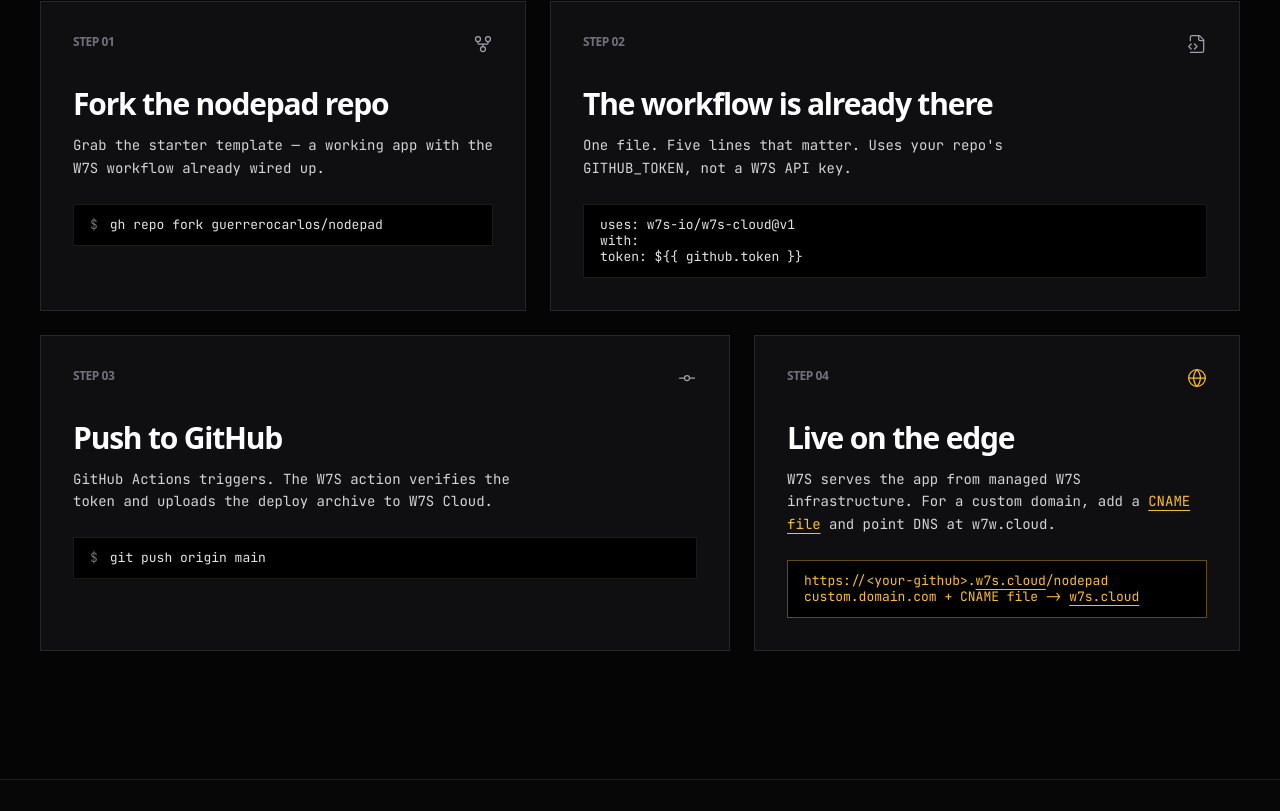
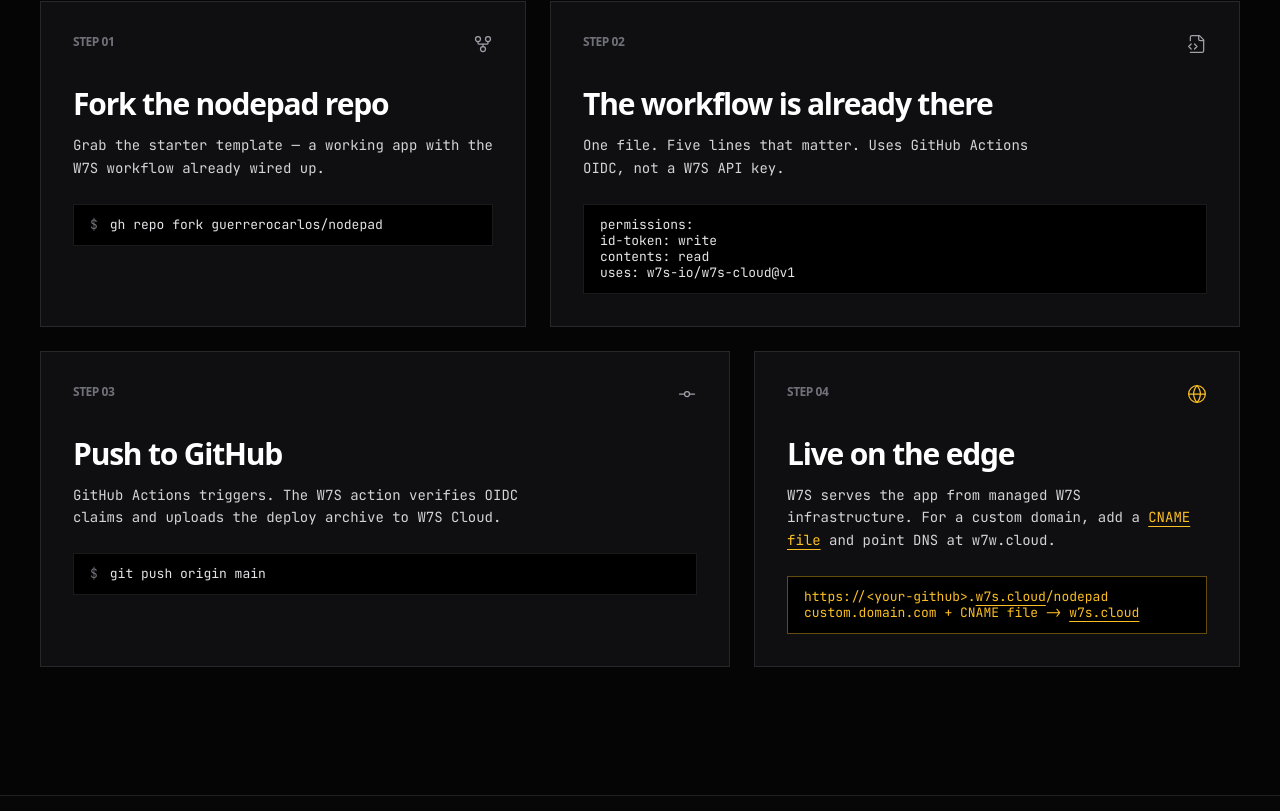
Before and after one commit to w7s-io/docs, a React (Create React App) app in the folder landing/: page / in a window 1280 px wide. Shown: the part 1249-2060 px from the top of the page. Built offline with nearby package versions, Linux system fonts and the light colour scheme; a web font is replaced by a local one.

Commit message:
Document GitHub OIDC deploy auth

```diff
--- a/landing/src/components/landing/Comparison.jsx
+++ b/landing/src/components/landing/Comparison.jsx
@@ -11,7 +11,7 @@
     icon: Github,
     eyebrow: <W7SCloudLink className="text-amber-400 hover:text-amber-300" />,
     title: "Repo-native deploys",
-    desc: "Best when the GitHub repo should own the deploy path. The workflow uses GITHUB_TOKEN, W7S hosts the runtime, and usage tracking is built in.",
+    desc: "Best when the GitHub repo should own the deploy path. The workflow uses GitHub Actions OIDC, W7S hosts the runtime, and usage tracking is built in.",
     tone: "primary",
   },
   {
--- a/landing/src/components/landing/FAQ.jsx
+++ b/landing/src/components/landing/FAQ.jsx
@@ -12,7 +12,7 @@
     a: (
       <>
         No for <W7SCloudLink /> deploys. GitHub Actions builds your app, then
-        the W7S action authenticates with your repo's GITHUB_TOKEN and uploads
+        the W7S action authenticates with GitHub Actions OIDC and uploads
         the deploy output for W7S to serve.
       </>
     ),
--- a/landing/src/components/landing/Hero.jsx
+++ b/landing/src/components/landing/Hero.jsx
@@ -10,6 +10,7 @@
   workflow_dispatch:
 
 permissions:
+  id-token: write
   contents: read
 
 jobs:
@@ -17,15 +18,12 @@
     runs-on: ubuntu-latest
     steps:
       - uses: actions/checkout@v5
-      - uses: w7s-io/w7s-cloud@v1
-        with:
-          token: \${{ github.token }}`;
+      - uses: w7s-io/w7s-cloud@v1`;
 
 const W7S_ACTION = "w7s-io/w7s-cloud@v1";
 const W7S_STEP_LINES = new Set([
   `      - uses: ${W7S_ACTION}`,
-  "        with:",
-  "          token: ${{ github.token }}",
+  "  id-token: write",
 ]);
 
 function CodeLine({ line }) {
--- a/landing/src/components/landing/HowItWorks.jsx
+++ b/landing/src/components/landing/HowItWorks.jsx
@@ -33,15 +33,15 @@
     n: "02",
     icon: FileCode2,
     title: "The workflow is already there",
-    desc: "One file. Five lines that matter. Uses your repo's GITHUB_TOKEN, not a W7S API key.",
-    code: "uses: w7s-io/w7s-cloud@v1\nwith:\n  token: ${{ github.token }}",
+    desc: "One file. Five lines that matter. Uses GitHub Actions OIDC, not a W7S API key.",
+    code: "permissions:\n  id-token: write\n  contents: read\n\nuses: w7s-io/w7s-cloud@v1",
     span: "col-span-12 md:col-span-7",
   },
   {
     n: "03",
     icon: GitCommit,
     title: "Push to GitHub",
-    desc: "GitHub Actions triggers. The W7S action verifies the token and uploads the deploy archive to W7S Cloud.",
+    desc: "GitHub Actions triggers. The W7S action verifies OIDC claims and uploads the deploy archive to W7S Cloud.",
     code: "git push origin main",
     cli: true,
     span: "col-span-12 md:col-span-7",
--- a/landing/src/components/landing/TryItNow.jsx
+++ b/landing/src/components/landing/TryItNow.jsx
@@ -12,7 +12,7 @@
 const OUTPUT = [
   "› Run actions/checkout@v5",
   "› Run w7s-io/w7s-cloud@v1",
-  "› Verifying GitHub token... ok",
+  "› Verifying GitHub OIDC claims... ok",
   "› Uploading deploy archive to W7S Cloud (12.4 kB)...",
   "› Provisioning edge runtime...",
   "› ✓ Deployed in 28.4s",
--- a/landing/src/data/blogArticles.js
+++ b/landing/src/data/blogArticles.js
@@ -33,6 +33,7 @@
   workflow_dispatch:
 
 permissions:
+  id-token: write
   contents: read
 
 jobs:
@@ -40,9 +41,7 @@
     runs-on: ubuntu-latest
     steps:
       - uses: actions/checkout@v5
-      - uses: w7s-io/w7s-cloud@v1
-        with:
-          token: \${{ github.token }}`
+      - uses: w7s-io/w7s-cloud@v1`
       },
       {
         heading: "AI creates speed, GitHub creates ownership",
@@ -270,6 +269,7 @@
   workflow_dispatch:
 
 permissions:
+  id-token: write
   contents: read
 
 jobs:
@@ -277,9 +277,7 @@
     runs-on: ubuntu-latest
     steps:
       - uses: actions/checkout@v5
-      - uses: w7s-io/w7s-cloud@v1
-        with:
-          token: \${{ github.token }}`
+      - uses: w7s-io/w7s-cloud@v1`
       },
       {
         heading: "Keep what matters",
@@ -339,6 +337,7 @@
   workflow_dispatch:
 
 permissions:
+  id-token: write
   contents: read
 
 jobs:
@@ -346,9 +345,7 @@
     runs-on: ubuntu-latest
     steps:
       - uses: actions/checkout@v5
-      - uses: w7s-io/w7s-cloud@v1
-        with:
-          token: \${{ github.token }}`
+      - uses: w7s-io/w7s-cloud@v1`
       },
       {
         heading: "The beginner-friendly recommendation",
@@ -459,7 +456,7 @@
         heading: "The difference is where control lives",
         paragraphs: [
           "Vercel is built around a polished hosted workflow: connect a project, let the platform watch the repo, and manage the rest from a product dashboard. That can feel effortless, especially when a team wants conventional previews and a familiar UI for every project.",
-          "W7S starts from a different premise. The repository and its GitHub Actions workflow should be enough to ship the app. The deploy token is the GitHub token, the archive comes from CI, and the public URL is derived from the GitHub owner and repository.",
+          "W7S starts from a different premise. The repository and its GitHub Actions workflow should be enough to ship the app. GitHub Actions OIDC is the deploy identity, the archive comes from CI, and the public URL is derived from the GitHub owner and repository.",
           "That changes the daily rhythm. A deployment is no longer a thing hidden behind project settings; it is a workflow file someone can review, copy, test, and change in the same pull request as the app."
         ]
       },
@@ -1002,7 +999,7 @@
         heading: "Frontend hosting becomes app hosting",
         paragraphs: [
           "Vercel and Netlify made frontend deployment feel simple: connect a repository, let the platform build it, get a URL, and add functions when the site needs backend behavior.",
-          "W7S keeps the repository-first flow but moves the deploy control plane into GitHub Actions. The workflow builds the app, packages the archive, and deploys with the GitHub token.",
+          "W7S keeps the repository-first flow but moves the deploy control plane into GitHub Actions. The workflow builds the app, packages the archive, and deploys with GitHub Actions OIDC.",
           "That makes release behavior reviewable with the app instead of splitting it between source code and project dashboard settings."
         ]
       },
@@ -1039,7 +1036,7 @@
       {
         heading: "Where W7S competes directly",
         paragraphs: [
-          "W7S competes when the team wants the repository to own the deployment contract. The deploy path is a GitHub Actions workflow, the deploy token is the GitHub token, and the app layout is documented in source rather than hidden behind project dashboard settings.",
+          "W7S competes when the team wants the repository to own the deployment contract. The deploy path is a GitHub Actions workflow, the deploy identity comes from GitHub Actions OIDC, and the app layout is documented in source rather than hidden behind project dashboard settings.",
           "That matters for production review. Build commands, deployment permissions, output directories, native backend entrypoints, environment behavior, storage bindings, queues, schedules, and workflows can all be reviewed beside the application code."
         ],
         sources: [
@@ -1598,7 +1595,7 @@
         paragraphs: [
           "A W7S deploy begins in the place most teams already trust: GitHub Actions. The workflow checks out the code, runs the build, and hands the deployable output to the official action.",
           "The official action packages the deployable directory and posts it to the W7S deploy API with repository, branch, and commit headers.",
-          "W7S verifies the bearer token against GitHub repo access. If the token can read the repository, it can deploy that repository."
+          "W7S verifies the GitHub Actions OIDC token and requires its repository claim to match the target repository."
         ]
       },
       {
--- a/landing/src/pages/BlogPage.jsx
+++ b/landing/src/pages/BlogPage.jsx
@@ -103,7 +103,7 @@
   ],
   "why-deploy-from-github-actions-instead-of-a-cloud-dashboard": [
     source("GitHub Actions", "https://docs.github.com/en/actions"),
-    source("GITHUB_TOKEN", "https://docs.github.com/en/actions/tutorials/authenticate-with-github_token"),
+    source("GitHub Actions OIDC", "https://docs.github.com/en/actions/reference/security/oidc"),
     source("Deploy from GitHub", "/docs/deploy-from-github/"),
   ],
   "replacing-nats-with-w7s-components": [
--- a/landing/src/pages/LegalPage.jsx
+++ b/landing/src/pages/LegalPage.jsx
@@ -199,7 +199,7 @@
     title: "2. Information W7S collects",
     body: [
       "Website and docs data: page views, referrers, browser and device details, approximate location derived from IP address, interaction data, cookies, and similar analytics information.",
-      "GitHub and deployment data: repository owner, repository name, branch, commit SHA, workflow run metadata, GitHub token verification data, deploy archive metadata, custom domain declarations, configuration files, and generated deployment URLs.",
+      "GitHub and deployment data: repository owner, repository name, branch, commit SHA, workflow run metadata, GitHub Actions OIDC verification data, deploy archive metadata, custom domain declarations, configuration files, and generated deployment URLs.",
       "Runtime and operational data: request paths, status codes, timestamps, region or edge metadata, IP addresses, user agents, performance timings, error data, usage counters, bandwidth, storage, worker execution metrics, application logs, security events, cookie and header metadata, origin and referrer metadata, and abuse-prevention signals.",
       "Billing and contact data: email address, organization details, invoice data, and payment processor references if you use paid hosted features.",
     ],
```
Also changed, not shown: 13 other files (tests, documents, lock files or other folders).
